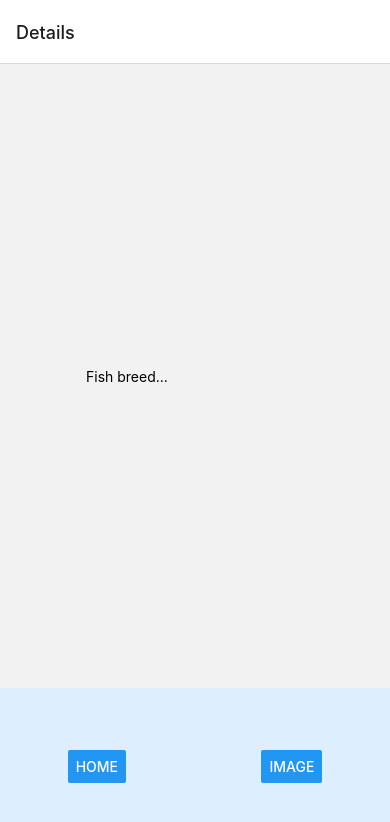
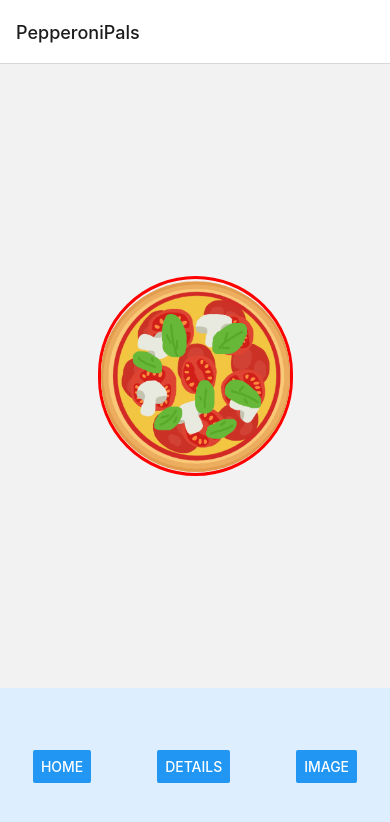
Before and after one commit to marikadu/Mobile-Programming-Project, a React Native app: screen /PepperoniPals in a window 390 px wide. Before the commit this address had no page. Shown: the top 822 px of the page. Built offline with nearby package versions, Linux system fonts and the light colour scheme.

Commit message:
PepperoniPals.js component and NavButtons component created
Incomplete version

```diff
--- a/App.js
+++ b/App.js
@@ -2,13 +2,18 @@ import React, {useState, useEffect} from 'react';
 import { View, Text, Button, StyleSheet, Image, FlatList, TouchableOpacity, TextInput } from 'react-native';
 import { NavigationContainer } from '@react-navigation/native';
 import { createNativeStackNavigator } from '@react-navigation/native-stack';
+
+// Import the components
+import NavButtons from './components/NavButtons.js';
+// import PepperoniPalsView from './components/PepperoniPals.js';
 
 const Stack = createNativeStackNavigator();
 
 const App=()=>{
   return (
     <NavigationContainer>
-      <Stack.Navigator initialRouteName="Details">
+      <Stack.Navigator initialRouteName="PepperoniPals">
+        <Stack.Screen name="PepperoniPals" component={PepperoniPalsView} />
         <Stack.Screen name="Home" component={HomeScreen} />
         <Stack.Screen name="Details" component={DetailsScreen} />
         <Stack.Screen name="Image" component={ImageScreen} />
@@ -87,21 +92,38 @@ const ImageScreen=(props)=>{
   );
 }
 
-const NavButton=(par)=>{
-  if (par.name!=par.active){
-    return <Button onPress={()=>par.params.navigation.navigate(par.name)} title={par.name}/>;
-  }
-  return null;
-}
-const NavButtons=({params})=>{
-  return(
-    <View style={styles.navbuttonstyle}>
-      <NavButton params={params} name="Home" active={params.route.name}/>
-      <NavButton params={params} name="Details" active={params.route.name}/>
-      <NavButton params={params} name="Image" active={params.route.name}/>
+const PepperoniPalsView=(props)=>{
+  return (
+    <View style={{flex:1}}>
+      <View style={{ flex: 8, alignItems: 'center', justifyContent: 'center' }}>
+        <View style={styles.imageContainer}>
+        <Image source={require('./assets/pizza_pngs/everything_pizza.png')}
+            style={styles.image} resizeMode='cover'/>
+        </View>
+      </View>
+      <NavButtons params={props}/>
     </View>
   );
 }
+
+// Moved to the NavButtons.js component file
+
+// const NavButton=(par)=>{
+//   if (par.name!=par.active){
+//     return <Button onPress={()=>par.params.navigation.navigate(par.name)} title={par.name}/>;
+//   }
+//   return null;
+// }
+// const NavButtons=({params})=>{
+//   return(
+//     <View style={styles.navbuttonstyle}>
+//       <NavButton params={params} name="PepperoniPals" active={params.route.name}/>
+//       <NavButton params={params} name="Home" active={params.route.name}/>
+//       <NavButton params={params} name="Details" active={params.route.name}/>
+//       <NavButton params={params} name="Image" active={params.route.name}/>
+//     </View>
+//   );
+// }
 
 const styles=StyleSheet.create({
   navbuttonstyle:{
--- /dev/null
+++ b/components/NavButtons.js
@@ -0,0 +1,31 @@
+import React from 'react';
+import { View, Button, StyleSheet } from 'react-native';
+
+const NavButton=(par)=>{
+    if (par.name!=par.active){
+      return <Button onPress={()=>par.params.navigation.navigate(par.name)} title={par.name}/>;
+    }
+    return null;
+  }
+  const NavButtons=({params})=>{
+    return(
+      <View style={styles.navbuttonstyle}>
+        <NavButton params={params} name="PepperoniPals" active={params.route.name}/>
+        <NavButton params={params} name="Home" active={params.route.name}/>
+        <NavButton params={params} name="Details" active={params.route.name}/>
+        <NavButton params={params} name="Image" active={params.route.name}/>
+      </View>
+    );
+  }
+
+
+  const styles=StyleSheet.create({
+    navbuttonstyle:{
+      flex:2,
+      flexDirection:"row",
+      backgroundColor:"#def",
+      alignItems:"center",
+      justifyContent:"space-around",
+    },});
+
+  export default NavButtons;
```
Also changed, not shown: components/PepperoniPals.js (+63 -0 lines).
